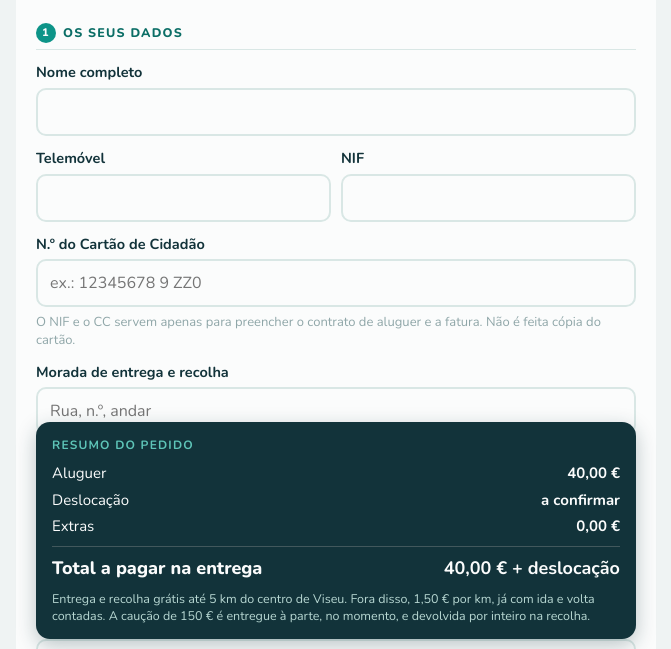
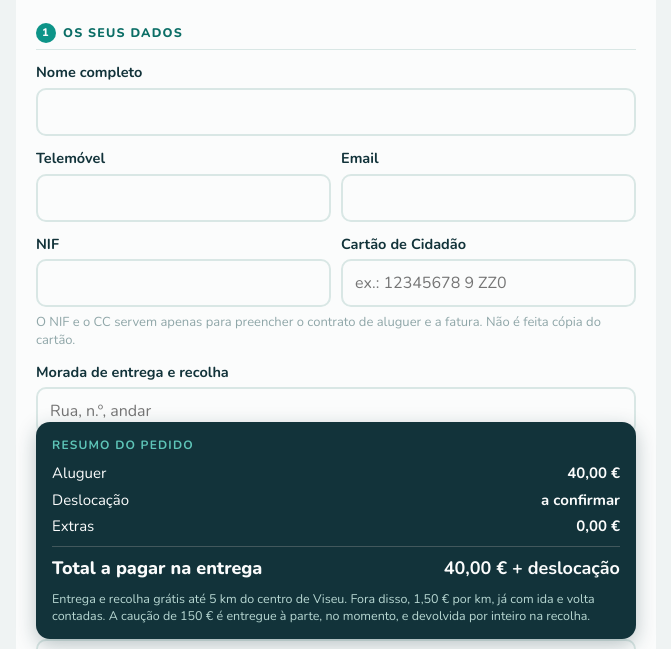
Before and after one commit to mavechfe/bruma-site, a plain HTML site: page reservar/index.html in a window 1280 px wide. Shown: the part 161-810 px from the top of the page, without its empty margins (304-975 px from the left). Drawn offline with nearby package versions, Linux system fonts and the light colour scheme.

Commit message:
feat: campo Email obrigatorio no formulario de reserva (folha, aviso e WhatsApp)
Co-Authored-By: Claude Fable 5 <noreply@anthropic.com>

```diff
--- a/reservar/index.html
+++ b/reservar/index.html
@@ -100,10 +100,12 @@
 <input type="text" id="nome" autocomplete="name">
 <div class="dupla">
   <div><label>Telemóvel</label><input type="tel" id="tel" autocomplete="tel"></div>
+  <div><label>Email</label><input type="email" id="email" autocomplete="email"></div>
+</div>
+<div class="dupla">
   <div><label>NIF</label><input type="text" id="nif" inputmode="numeric"></div>
+  <div><label>Cartão de Cidadão</label><input type="text" id="cc" placeholder="ex.: 12345678 9 ZZ0"></div>
 </div>
-<label>N.º do Cartão de Cidadão</label>
-<input type="text" id="cc" placeholder="ex.: 12345678 9 ZZ0">
 <p class="dica">O NIF e o CC servem apenas para preencher o contrato de aluguer e a fatura. Não é feita cópia do cartão.</p>
 <label>Morada de entrega e recolha</label>
 <input type="text" id="morada" placeholder="Rua, n.º, andar">
@@ -297,6 +299,7 @@ function enviar() {
   var falta = [];
   if (!$('nome').value.trim()) falta.push('o nome');
   if (!$('tel').value.trim()) falta.push('o telemóvel');
+  if (!$('email').value.trim() || $('email').value.indexOf('@') === -1) falta.push('o email');
   if (!$('nif').value.trim()) falta.push('o NIF');
   if (!$('cc').value.trim()) falta.push('o número do Cartão de Cidadão');
   if (!$('morada').value.trim()) falta.push('a morada');
@@ -316,6 +319,7 @@ function enviar() {
     recebido: new Date().toISOString(),
     nome: $('nome').value.trim(),
     telemovel: $('tel').value.trim(),
+    email: $('email').value.trim(),
     nif: $('nif').value.trim(),
     cc: $('cc').value.trim(),
     morada: $('morada').value.trim(),
@@ -351,6 +355,7 @@ function enviar() {
   var msg = '*Pedido de reserva · Bruma Serviços*\n\n'
     + 'Nome: ' + dados.nome + '\n'
     + 'Telemóvel: ' + dados.telemovel + '\n'
+    + 'Email: ' + dados.email + '\n'
     + 'NIF: ' + dados.nif + '\n'
     + 'CC: ' + dados.cc + '\n'
     + 'Morada: ' + dados.morada + (dados.localidade ? ', ' + dados.localidade : '') + '\n'
```
